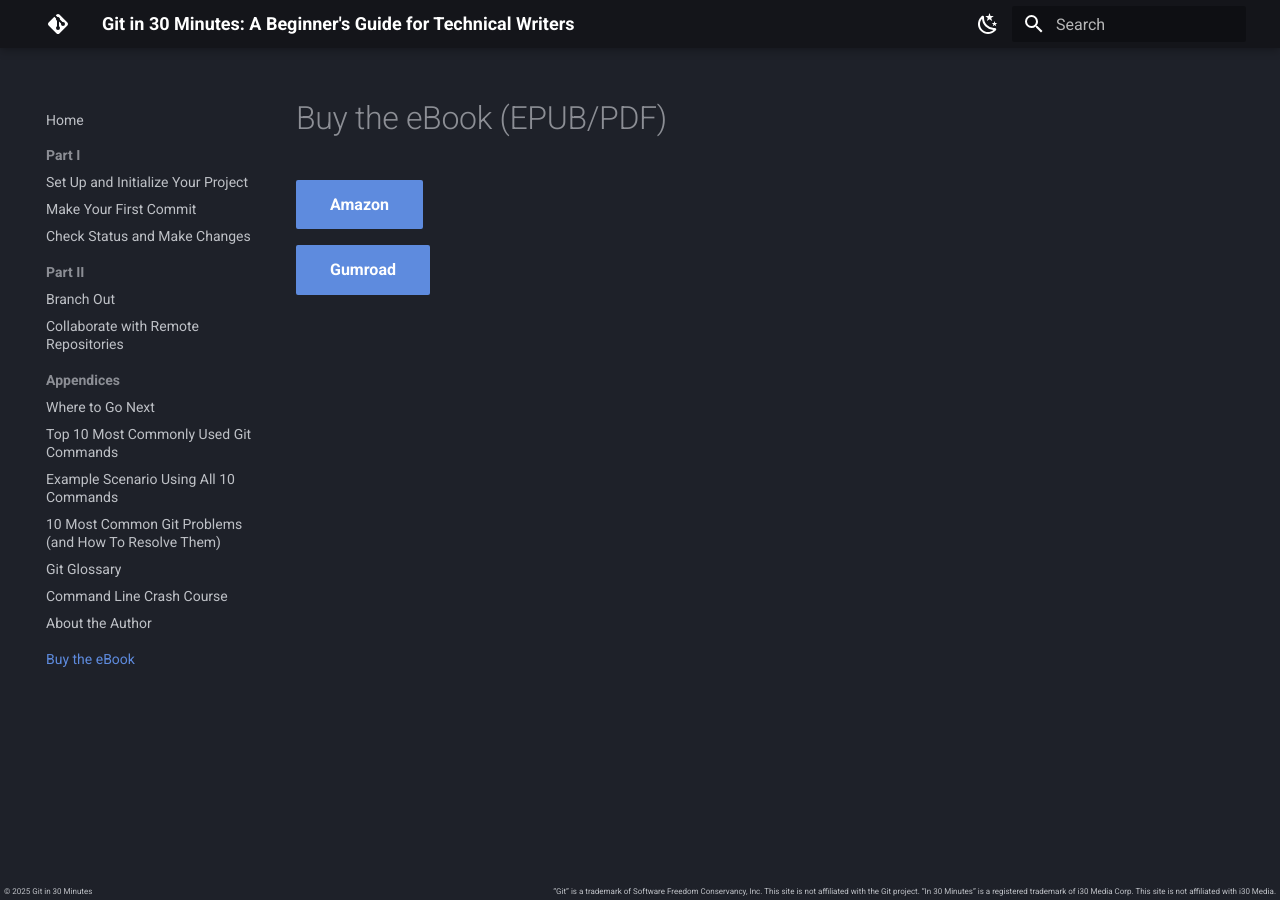
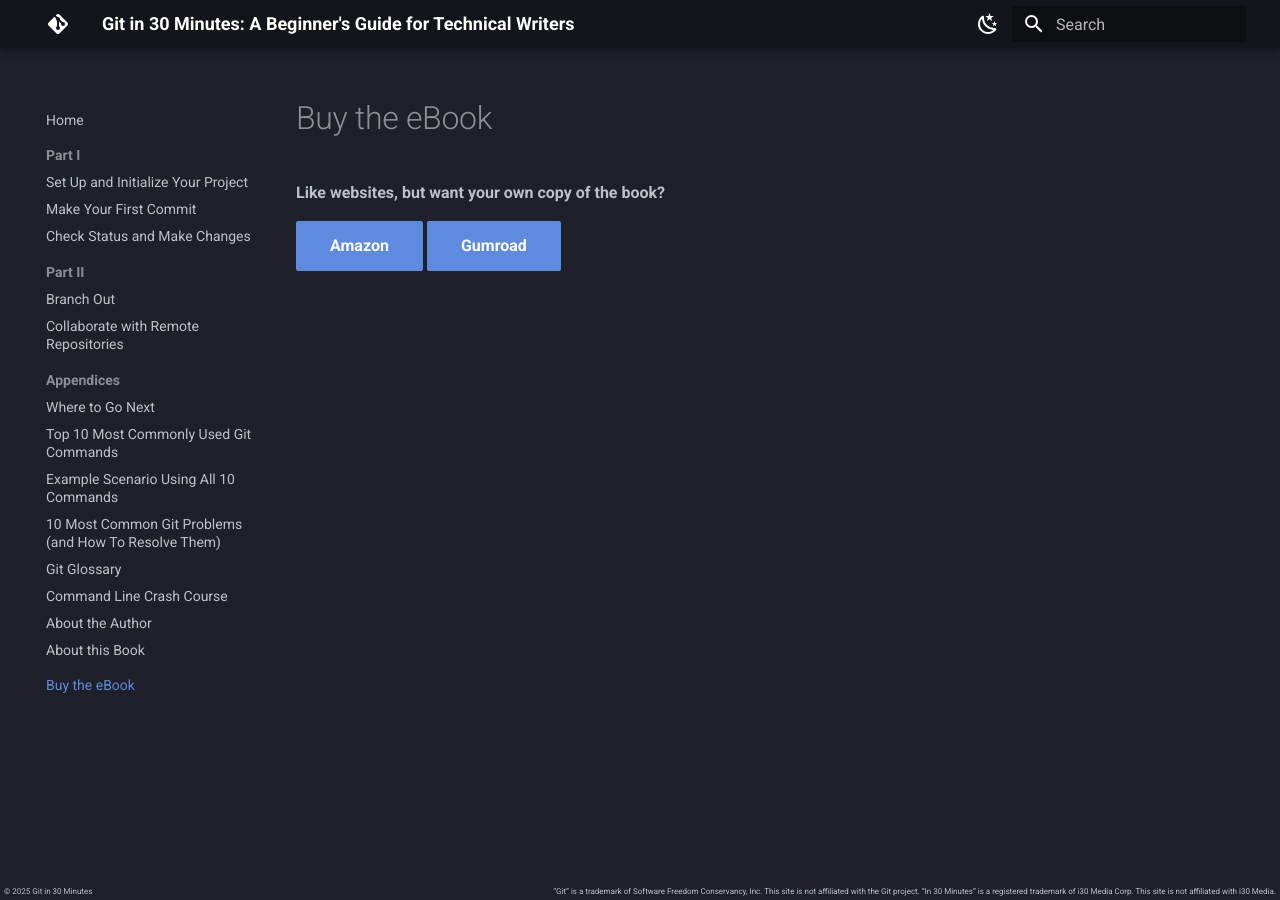
Before and after one commit to thinkhuman/git30minutes, an MkDocs documentation site: the page built from docs/buy.md, in a window 1280 px wide. Built offline with MkDocs 1.6.1 and Material for MkDocs 9.7.7, drawn with Linux system fonts in a browser that asks for light colours.

Commit message:
Add 'About this Book' page

```diff
--- a/docs/buy.md
+++ b/docs/buy.md
@@ -1,6 +1,5 @@
-# Buy the eBook (EPUB/PDF)
+# Buy the eBook
 
+**Like websites, but want your own copy of the book?**
 
-[Amazon](https://www.amazon.com/Start-Using-Git-NOW-30-Minute-ebook/dp/B0CW1NGPQK){ .md-button .md-button--primary }
-
-[Gumroad](https://hijamesgill.gumroad.com/l/git30minutes){ .md-button .md-button--primary }
+[Amazon](https://www.amazon.com/Start-Using-Git-NOW-30-Minute-ebook/dp/B0CW1NGPQK){ .md-button .md-button--primary }   [Gumroad](https://hijamesgill.gumroad.com/l/git30minutes){ .md-button .md-button--primary }
--- a/mkdocs.yml
+++ b/mkdocs.yml
@@ -57,4 +57,5 @@
   - Git Glossary: A5-glossary.md
   - Command Line Crash Course: A6-cli.md
   - About the Author: A7-about.md
+  - About this Book: thisbook.md
 - Buy the eBook: buy.md
```
Also changed, not shown: docs/thisbook.md (added, +7 -0 lines).
